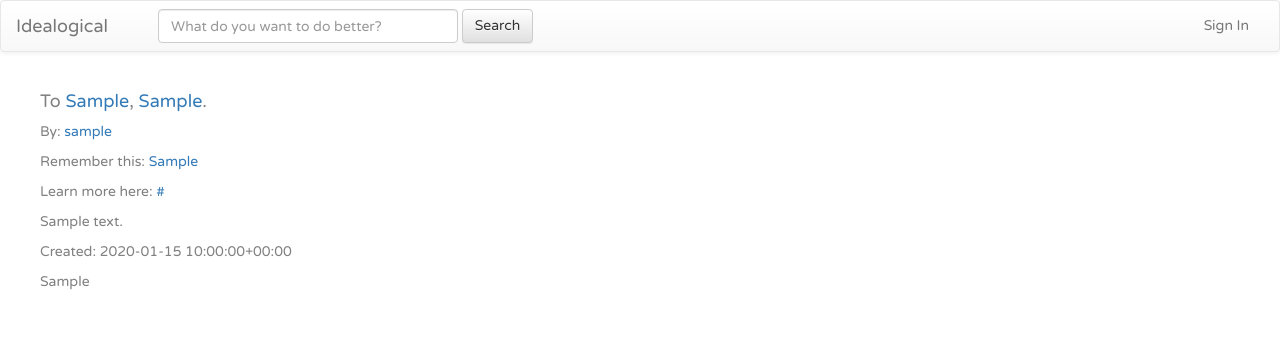
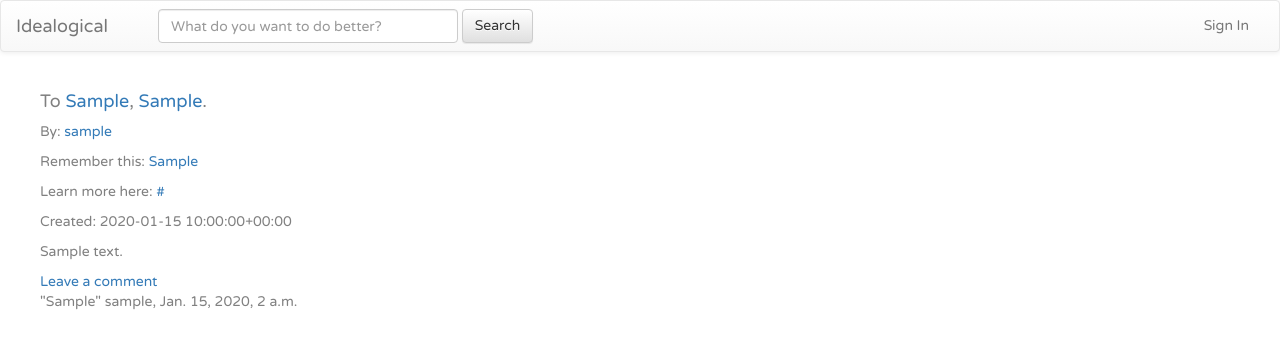
Before and after one commit to mhinckley/my-site, a Django app: page /post/1/ in a window 1280 px wide. Shown: the top 349 px of the page. Run offline with Django 3.2, Linux system fonts and the light colour scheme; tables that the repository leaves empty hold one stand-in row (values such as "Sample post"); some libraries are stand-ins or nearby versions.

Commit message:
Added comments to HTML view

```diff
--- a/board/templates/board/base.html
+++ b/board/templates/board/base.html
@@ -20,7 +20,7 @@
             <span class="icon-bar"></span>
             <span class="icon-bar"></span>
           </button>
-          <a class="navbar-brand" href="{% url 'board.views.post_list' %}">Idealogical</a> <!--Better Together, Dissect greatness with science, Backed by Science-->
+          <a class="navbar-brand" href="{% url 'board.views.post_list' %}">Idealogical</a> <!--Better Together, Dissect greatness with science, Backed by Science, UpLevel-->
         </div>
 
         <!-- Collect the nav links, forms, and other content for toggling -->
--- a/board/templates/board/post_detail.html
+++ b/board/templates/board/post_detail.html
@@ -3,13 +3,10 @@
 {% block content %}
     <div class="post">
         <h3>To <a href="{% url 'post_detail' pk=post.pk %}">{{ post.to_field }}</a>, <a href="{% url 'post_detail' pk=post.pk %}">{{ post.do_field }}</a>.</h3>
+
         <p>By: <a href="{% url 'post_detail' pk=post.pk %}">  {{ post.author }}</a></p>
         <p>Remember this: <a href="{% url 'post_detail' pk=post.pk %}">  {{ post.when }}</a></p>
         <p>Learn more here: <a href="{% url 'post_detail' pk=post.pk %}">  {{ post.support_link }}</a></p>
-        <p>{{ post.summary }}</p>
-
-
-
 
         {% if post.published_date %}
             <div class="date">
@@ -17,9 +14,19 @@
             </div>
         {% endif %}
 
+        <div>
+            <p>{{ post.summary }}</p>
+        </div>
+        <div>
+            <a href="{% url 'comment_new' post=post.pk %}">Leave a comment</a>
             {% for comment in post.comment_set.all %}
-            <p> {{comment.entry}} </p>
+                <p> "{{comment.entry}}" {{comment.author}}, {{comment.created_date}}  </p>
+                <p>  </p>
             {% endfor %}
+        </div>
+
+
 
     </div>
+
 {% endblock %}
```
Lines whose indentation alone changed are shown as unchanged.
